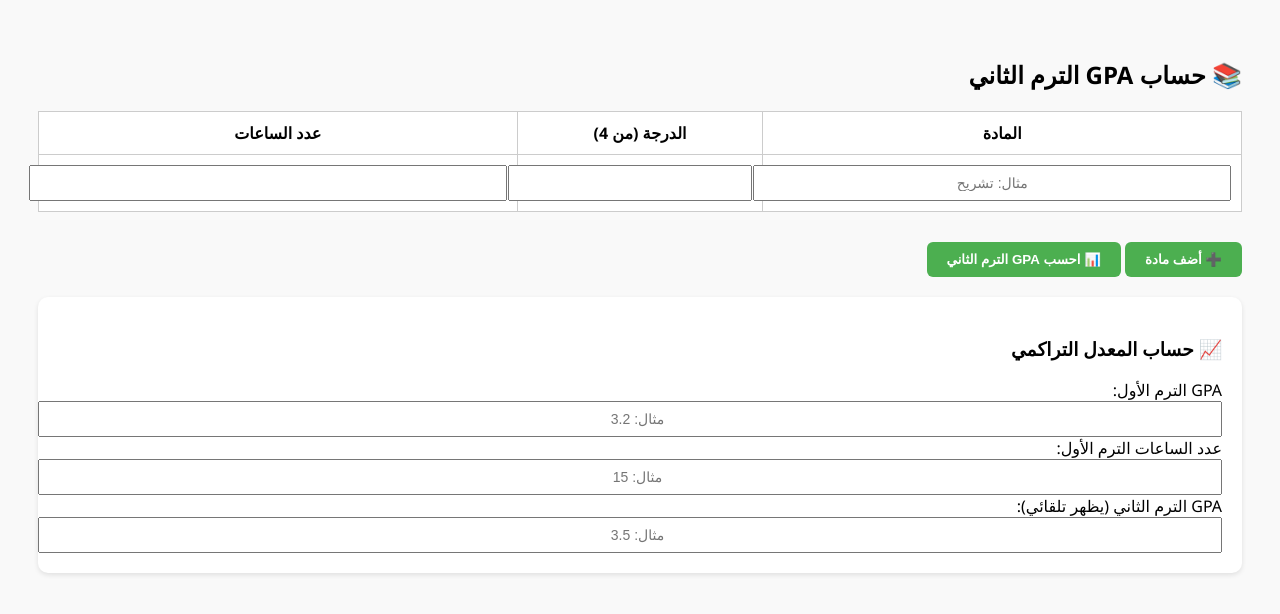
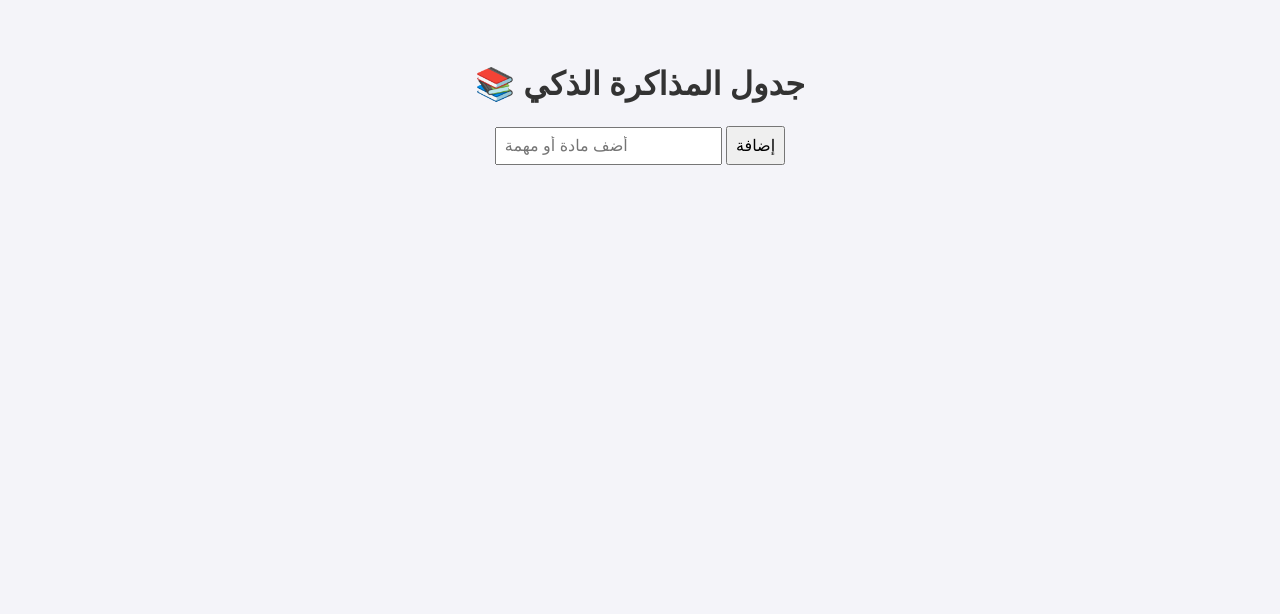
Before and after one commit to DMOFATHY/GPA-, a plain HTML site: page index.html in a window 1280 px wide. Drawn offline with Linux system fonts and the light colour scheme.

Commit message:
Add files via upload

```diff
--- a/index.html
+++ b/index.html
@@ -1,55 +1,19 @@
-
 <!DOCTYPE html>
-<html lang="ar">
+<html lang="en">
 <head>
-  <meta charset="UTF-8">
-  <title>GPA Calculator - Dr. Mohamed Fathy</title>
-  <style>
-    body { font-family: 'Segoe UI', sans-serif; direction: rtl; padding: 30px; background: #f9f9f9; }
-    table { border-collapse: collapse; width: 100%; margin-bottom: 20px; background: #fff; }
-    th, td { border: 1px solid #ccc; padding: 10px; text-align: center; }
-    input { width: 100%; padding: 8px; font-size: 14px; text-align: center; }
-    button { padding: 10px 20px; font-weight: bold; margin-top: 10px; background-color: #4CAF50; border: none; color: white; border-radius: 6px; cursor: pointer; }
-    .section { background: #fff; padding: 20px; border-radius: 10px; margin-top: 20px; box-shadow: 0 2px 5px rgba(0,0,0,0.1); }
-    .result { margin-top: 15px; font-size: 1.1em; color: #1e6f36; font-weight: bold; }
-    .footer { margin-top: 40px; font-size: 0.9em; color: #555; text-align: center; border-top: 1px solid #ccc; padding-top: 10px; }
-  </style>
+  <meta charset="UTF-8" />
+  <meta name="viewport" content="width=device-width, initial-scale=1.0" />
+  <title>Study Planner</title>
+  <link rel="stylesheet" href="style.css" />
 </head>
 <body>
+  <h1>📚 جدول المذاكرة الذكي</h1>
+  <div>
+    <input type="text" id="taskInput" placeholder="أضف مادة أو مهمة" />
+    <button onclick="addTask()">إضافة</button>
+  </div>
+  <ul id="taskList"></ul>
 
-  <h2>📚 حساب GPA الترم الثاني</h2>
-
-  <table id="table">
-    <tr>
-      <th>المادة</th>
-      <th>الدرجة (من 4)</th>
-      <th>عدد الساعات</th>
-    </tr>
-    <tr>
-      <td><input type="text" placeholder="مثال: تشريح"></td>
-      <td><input type="number" class="grade" step="0.01" min="0" max="4"></td>
-      <td><input type="number" class="hours" step="0.5" min="0"></td>
-    </tr>
-  </table>
-
-  <button onclick="addRow()">➕ أضف مادة</button>
-  <button onclick="calculateTermGPA()">📊 احسب GPA الترم الثاني</button>
-
-  <div class="result" id="termGPAResult"></div>
-
-  <div class="section">
-    <h3>📈 حساب المعدل التراكمي</h3>
-
-    <label>GPA الترم الأول:</label>
-    <input type="number" id="gpa1" placeholder="مثال: 3.2" step="0.01" min="0" max="4">
-
-    <label>عدد الساعات الترم الأول:</label>
-    <input type="number" id="hours1" placeholder="مثال: 15" step="0.5" min="0">
-
-    <label>GPA الترم الثاني (يظهر تلقائي):</label>
-    <input type="number" id="gpa2" placeholder="مثال: 3.5" step="0.01" min="0" max="4" readonly>
-
-</div>
-
+  <script src="script.js"></script>
 </body>
 </html>
--- /dev/null
+++ b/script.js
@@ -0,0 +1,24 @@
+function addTask() {
+  const input = document.getElementById("taskInput");
+  const task = input.value.trim();
+  if (task === "") return;
+
+  let tasks = JSON.parse(localStorage.getItem("tasks") || "[]");
+  tasks.push(task);
+  localStorage.setItem("tasks", JSON.stringify(tasks));
+  input.value = "";
+  renderTasks();
+}
+
+function renderTasks() {
+  const taskList = document.getElementById("taskList");
+  taskList.innerHTML = "";
+  let tasks = JSON.parse(localStorage.getItem("tasks") || "[]");
+  tasks.forEach((task, index) => {
+    const li = document.createElement("li");
+    li.textContent = task;
+    taskList.appendChild(li);
+  });
+}
+
+window.onload = renderTasks;
--- /dev/null
+++ b/style.css
@@ -0,0 +1,18 @@
+body {
+  font-family: 'Segoe UI', sans-serif;
+  background: #f4f4f9;
+  color: #333;
+  text-align: center;
+  padding: 2rem;
+}
+input, button {
+  padding: 0.5rem;
+  font-size: 1rem;
+}
+ul {
+  list-style: none;
+  padding: 0;
+}
+li {
+  margin-top: 0.5rem;
+}
```
Also changed, not shown: 1 other file.
